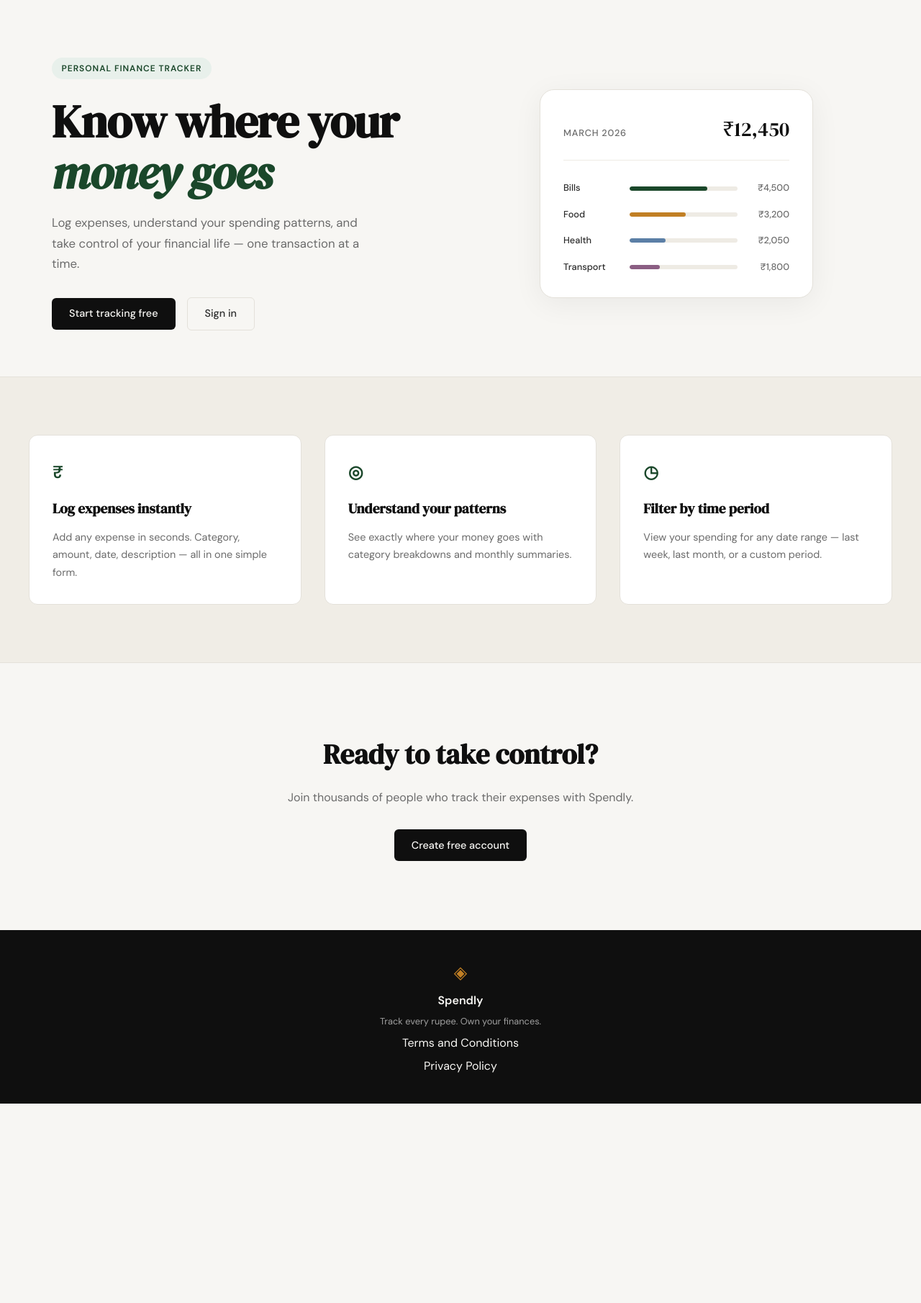
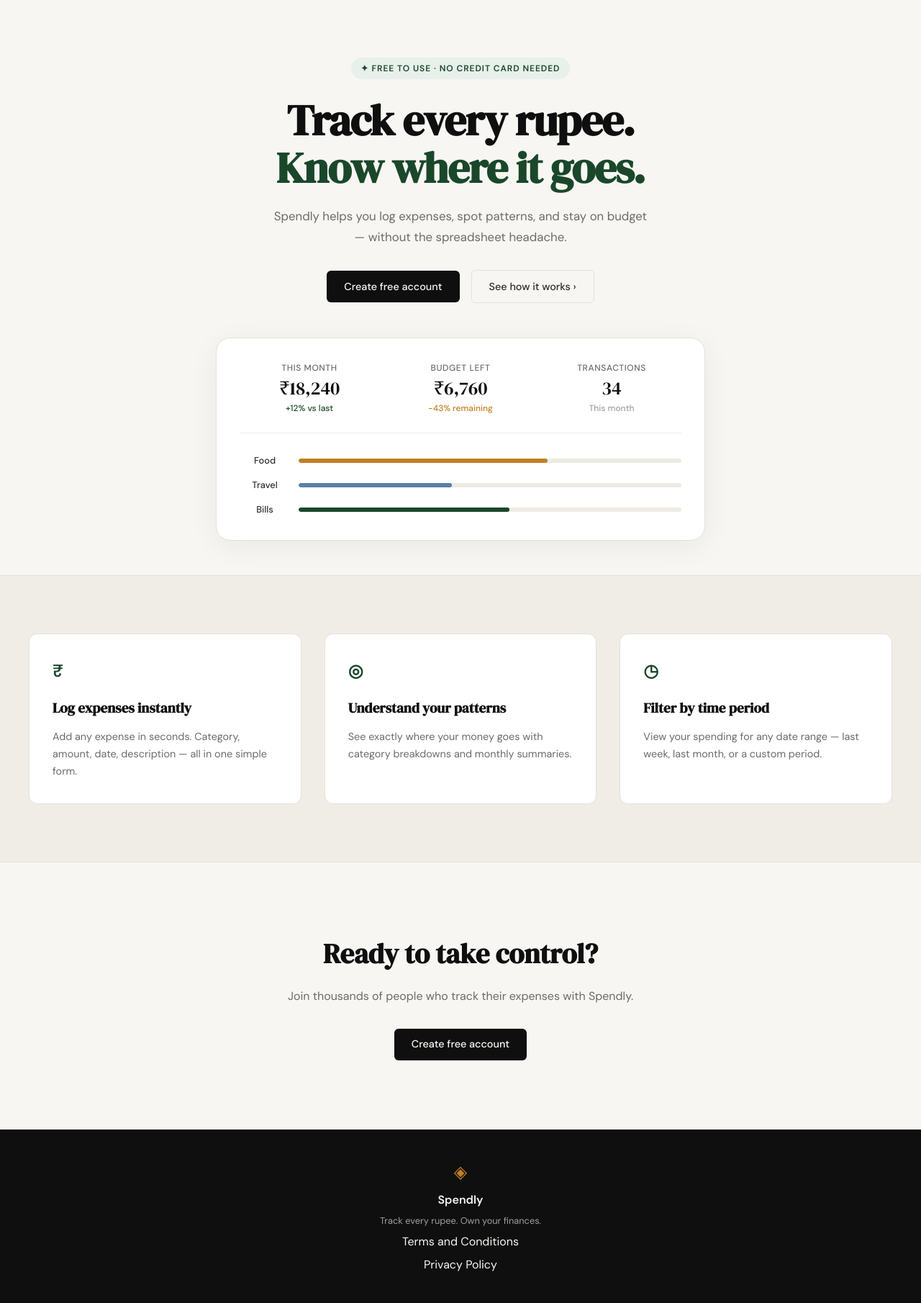
Before and after one commit to aniketkumar00015-beep/spendly, a Flask app: page / in a window 1280 px wide. Shown: the part 61-1871 px from the top of the page at 72% size. Before the commit the page ends 1594 px from the top, so only its background shows below. Run offline with Flask 3, Linux system fonts and the light colour scheme.

Commit message:
landing : redesign hero section to match mockup

```diff
--- /dev/null
+++ b/static/css/landing.css
@@ -0,0 +1,118 @@
+/* ------------------------------------------------------------------ */
+/* Hero overrides — landing page                                       */
+/* ------------------------------------------------------------------ */
+
+.hero {
+    display: flex;
+    flex-direction: column;
+    align-items: center;
+    text-align: center;
+    padding: 5rem 2rem 3rem;
+    max-width: var(--max-width);
+    margin: 0 auto;
+    gap: 3rem;
+}
+
+.hero-inner {
+    display: flex;
+    flex-direction: column;
+    align-items: center;
+    max-width: 680px;
+}
+
+.hero-title {
+    font-family: var(--font-display);
+    font-size: clamp(2.5rem, 5vw, 3.75rem);
+    line-height: 1.1;
+    letter-spacing: -0.02em;
+    color: var(--ink);
+    margin-bottom: 1.25rem;
+}
+
+.hero-title em { font-style: normal; }
+
+.hero-title-accent { color: var(--accent); }
+
+.hero-subtitle {
+    max-width: 520px;
+    text-align: center;
+}
+
+.hero-actions {
+    justify-content: center;
+}
+
+
+/* ------------------------------------------------------------------ */
+/* Dashboard mock                                                      */
+/* ------------------------------------------------------------------ */
+
+.hero-dashboard {
+    width: 100%;
+    max-width: 680px;
+    background: var(--paper-card);
+    border: 1px solid var(--border);
+    border-radius: var(--radius-lg);
+    padding: 2rem;
+    box-shadow: 0 8px 40px rgba(0, 0, 0, 0.06);
+}
+
+.dash-stats {
+    display: grid;
+    grid-template-columns: repeat(3, 1fr);
+    gap: 1rem;
+    margin-bottom: 1.75rem;
+    padding-bottom: 1.5rem;
+    border-bottom: 1px solid var(--border-soft);
+}
+
+.dash-stat {
+    display: flex;
+    flex-direction: column;
+    gap: 0.25rem;
+}
+
+.dash-stat-label {
+    font-size: 0.75rem;
+    font-weight: 500;
+    color: var(--ink-muted);
+    text-transform: uppercase;
+    letter-spacing: 0.05em;
+}
+
+.dash-stat-value {
+    font-family: var(--font-display);
+    font-size: 1.6rem;
+    color: var(--ink);
+    line-height: 1.1;
+}
+
+.dash-stat-change {
+    font-size: 0.75rem;
+    font-weight: 500;
+}
+
+.dash-stat-change.positive { color: var(--accent); }
+.dash-stat-change.negative { color: var(--accent-2); }
+.dash-stat-change.neutral  { color: var(--ink-faint); }
+
+.dash-bars {
+    display: flex;
+    flex-direction: column;
+    gap: 0.85rem;
+}
+
+.dash-bar-row {
+    display: grid;
+    grid-template-columns: 70px 1fr;
+    align-items: center;
+    gap: 0.75rem;
+}
+
+/* ------------------------------------------------------------------ */
+/* Responsive                                                          */
+/* ------------------------------------------------------------------ */
+
+@media (max-width: 600px) {
+    .dash-stats { grid-template-columns: 1fr; }
+}
--- a/templates/landing.html
+++ b/templates/landing.html
@@ -1,60 +1,65 @@
 {% extends "base.html" %}
 
 {% block title %}Spendly — Track Every Rupee{% endblock %}
+
+{% block head %}
+<link rel="stylesheet" href="{{ url_for('static', filename='css/landing.css') }}">
+{% endblock %}
 
 {% block content %}
 
 <section class="hero">
     <div class="hero-inner">
-        <div class="hero-badge">Personal Finance Tracker</div>
+        <div class="hero-badge">✦ Free to use · No credit card needed</div>
         <h1 class="hero-title">
-            Know where your<br>
-            <em>money goes</em>
+            Track every rupee.<br>
+            <span class="hero-title-accent">Know where it goes.</span>
         </h1>
         <p class="hero-subtitle">
-            Log expenses, understand your spending patterns,
-            and take control of your financial life —
-            one transaction at a time.
+            Spendly helps you log expenses, spot patterns, and stay on budget —
+            without the spreadsheet headache.
         </p>
         <div class="hero-actions">
-            <a href="{{ url_for('register') }}" class="btn-primary">Start tracking free</a>
-            <a href="{{ url_for('login') }}" class="btn-ghost">Sign in</a>
+            <a href="{{ url_for('register') }}" class="btn-primary">Create free account</a>
+            <a href="#" class="btn-ghost">See how it works ›</a>
         </div>
     </div>
-    <div class="hero-visual">
-        <div class="mock-card">
-            <div class="mock-card-header">
-                <span class="mock-label">March 2026</span>
-                <span class="mock-total">₹12,450</span>
+
+    <div class="hero-dashboard">
+        <div class="dash-stats">
+            <div class="dash-stat">
+                <span class="dash-stat-label">This month</span>
+                <span class="dash-stat-value">₹18,240</span>
+                <span class="dash-stat-change positive">+12% vs last</span>
             </div>
-            <div class="mock-bars">
-                <div class="mock-bar-row">
-                    <span class="mock-cat">Bills</span>
-                    <div class="mock-bar-track">
-                        <div class="mock-bar" style="width: 72%"></div>
-                    </div>
-                    <span class="mock-amt">₹4,500</span>
+            <div class="dash-stat">
+                <span class="dash-stat-label">Budget left</span>
+                <span class="dash-stat-value">₹6,760</span>
+                <span class="dash-stat-change negative">-43% remaining</span>
+            </div>
+            <div class="dash-stat">
+                <span class="dash-stat-label">Transactions</span>
+                <span class="dash-stat-value">34</span>
+                <span class="dash-stat-change neutral">This month</span>
+            </div>
+        </div>
+        <div class="dash-bars">
+            <div class="dash-bar-row">
+                <span class="mock-cat">Food</span>
+                <div class="mock-bar-track">
+                    <div class="mock-bar mock-bar-2" style="width: 65%"></div>
                 </div>
-                <div class="mock-bar-row">
-                    <span class="mock-cat">Food</span>
-                    <div class="mock-bar-track">
-                        <div class="mock-bar mock-bar-2" style="width: 52%"></div>
-                    </div>
-                    <span class="mock-amt">₹3,200</span>
+            </div>
+            <div class="dash-bar-row">
+                <span class="mock-cat">Travel</span>
+                <div class="mock-bar-track">
+                    <div class="mock-bar mock-bar-3" style="width: 40%"></div>
                 </div>
-                <div class="mock-bar-row">
-                    <span class="mock-cat">Health</span>
-                    <div class="mock-bar-track">
-                        <div class="mock-bar mock-bar-3" style="width: 33%"></div>
-                    </div>
-                    <span class="mock-amt">₹2,050</span>
-                </div>
-                <div class="mock-bar-row">
-                    <span class="mock-cat">Transport</span>
-                    <div class="mock-bar-track">
-                        <div class="mock-bar mock-bar-4" style="width: 28%"></div>
-                    </div>
-                    <span class="mock-amt">₹1,800</span>
+            </div>
+            <div class="dash-bar-row">
+                <span class="mock-cat">Bills</span>
+                <div class="mock-bar-track">
+                    <div class="mock-bar" style="width: 55%"></div>
                 </div>
             </div>
         </div>
```
